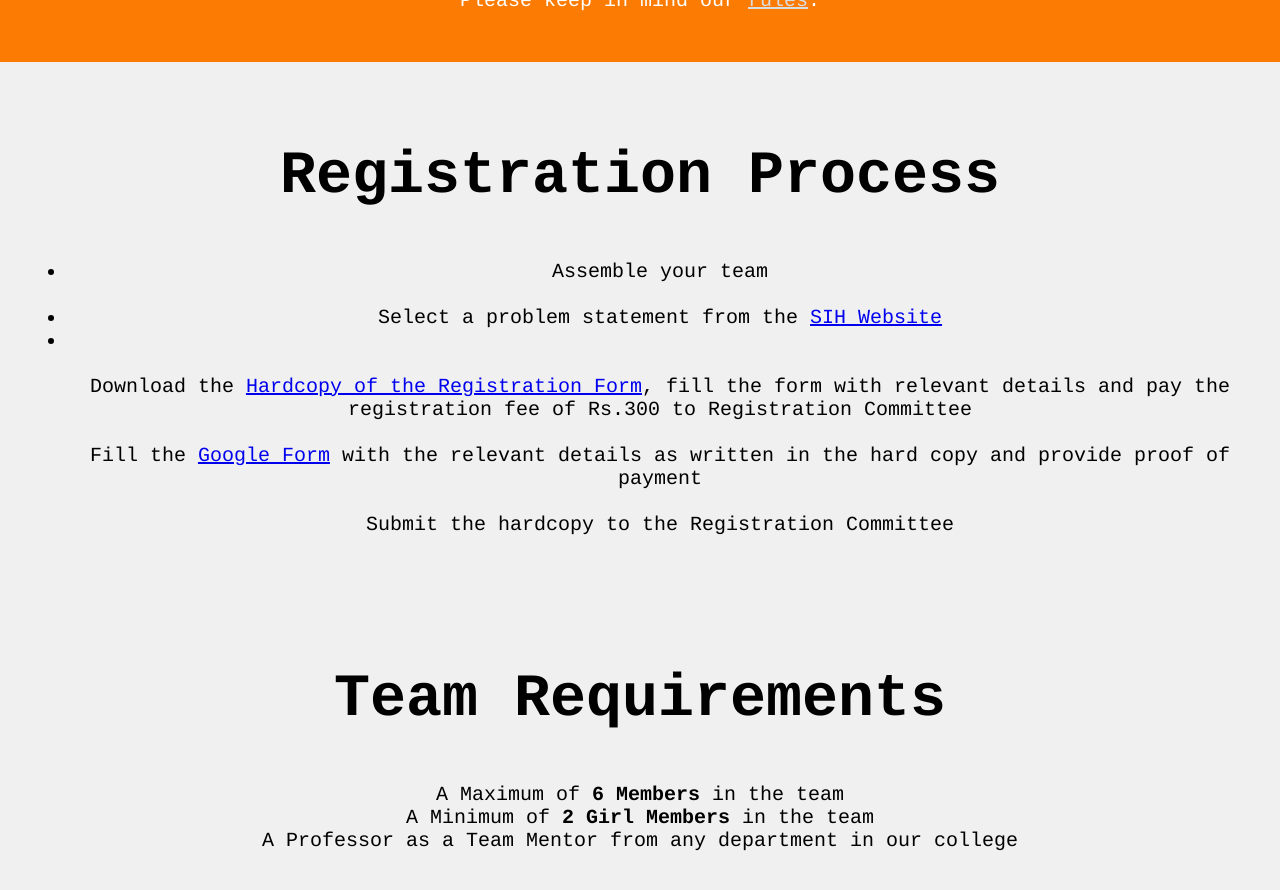
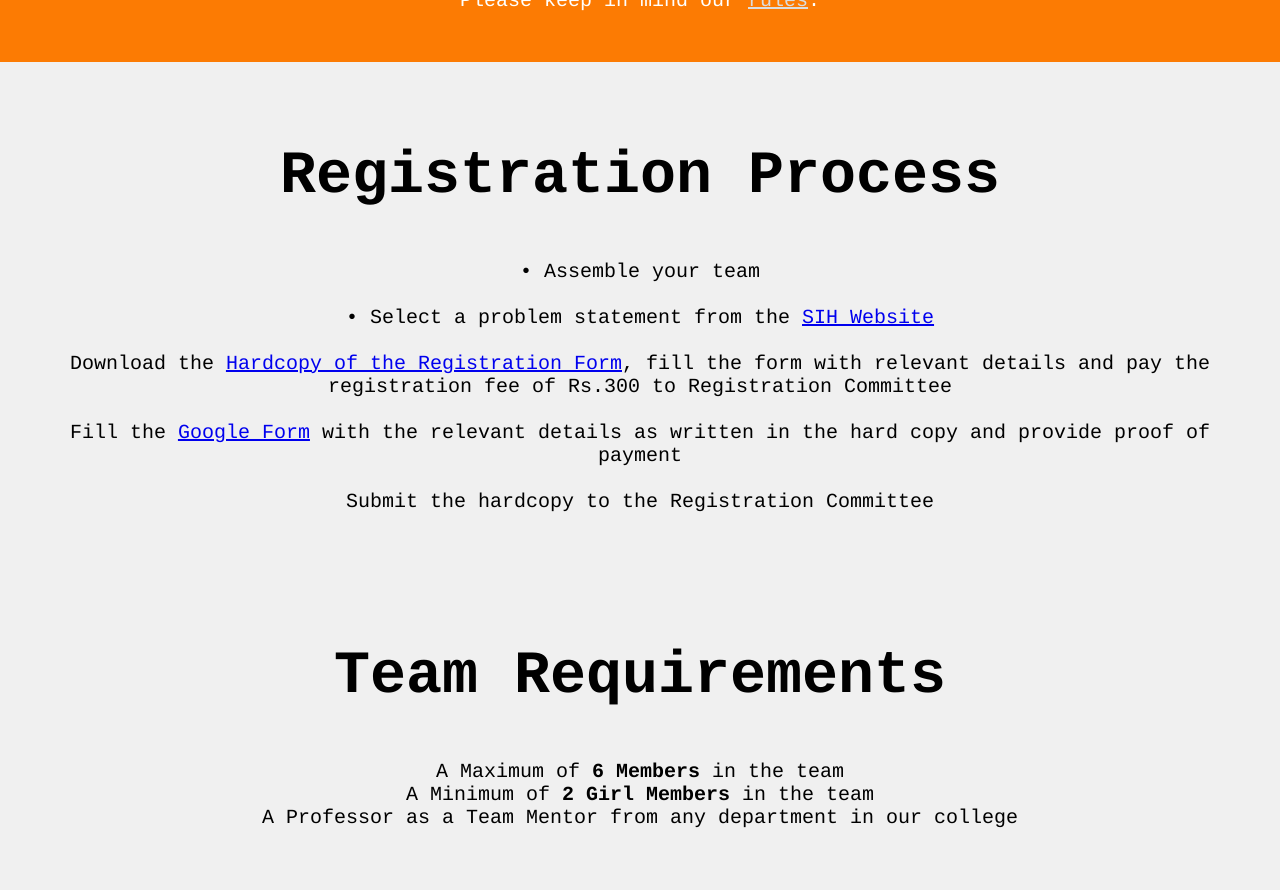
Before and after one commit to sih2024kitsw/sih2024kitsw.github.io, a Jekyll site: the page built from index.html, in a window 1280 px wide and 900 px high, scrolled down 1133 px. Shown: the top 890 px of the window. Built offline with Jekyll 4.4.1, drawn with Linux system fonts in a browser that asks for light colours.

Commit message:
Update index.html

```diff
--- a/index.html
+++ b/index.html
@@ -61,12 +61,12 @@ layout: default
   <div>
     <h1>Registration Process</h1>
     <p>
-      <ul>
-      <li>Assemble your team <br><br></li> <li>Select a problem statement from the <a href="https://www.sih.gov.in/sih2024PS">SIH Website<a/><li></li><br><br>
+
+      • Assemble your team <br><br> • Select a problem statement from the <a href="https://www.sih.gov.in/sih2024PS">SIH Website<a/><br><br>
       Download the <a href="https://sih2024kitsw.github.io/pdf/Registration_form_SIH2024.pdf">Hardcopy of the Registration Form</a>, fill the form with relevant details and pay the registration fee of Rs.300 to Registration Committee<br><br>
       Fill the <a href="https://forms.gle/AkGAuFz7X8n4e1Fm9">Google Form</a> with the relevant details as written in the hard copy and provide proof of payment<br><br>
       Submit the hardcopy to the Registration Committee
-      </ul>
+
     </p>
   </div>
 </section>
```
